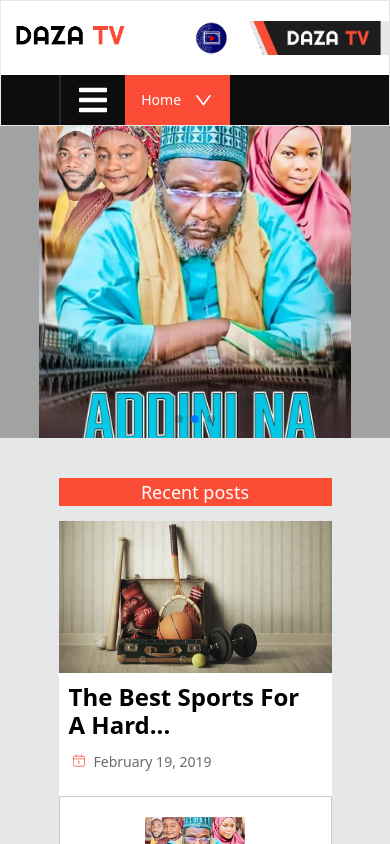
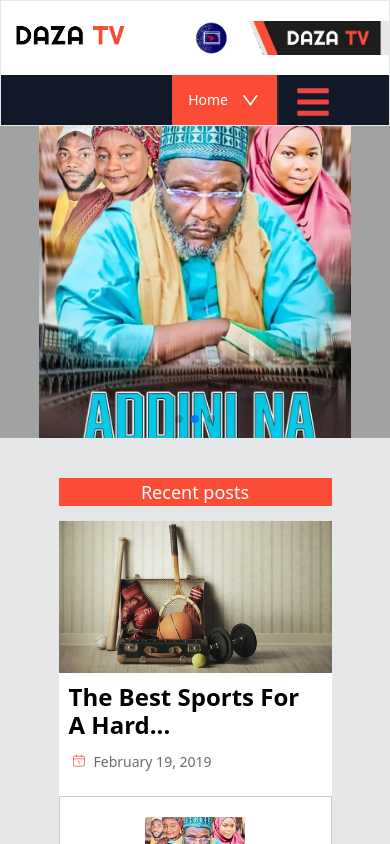
Before and after one commit to Kolosafo/daza-tv-blog, a Next.js app: page / in a window 390 px wide. Shown: the top 844 px of the page. Built offline with nearby package versions, Linux system fonts and the light colour scheme.

Commit message:
Sidebar Update

```diff
--- a/app/BlogDetails/Compoenents/BlogDetails/BlogDetailsStyles.tsx
+++ b/app/BlogDetails/Compoenents/BlogDetails/BlogDetailsStyles.tsx
@@ -23,7 +23,6 @@ export const TitleText = styled.div`
 
   p {
     display: flex;
-
     margin-right: 10px;
     margin-left: 10px;
     &:hover {
--- a/app/components/Navbar/page.tsx
+++ b/app/components/Navbar/page.tsx
@@ -4,25 +4,28 @@ import logo from "./logo.png";
 import header from "./header-banner.jpg";
 import { FaBars } from "react-icons/fa";
 import { AiOutlineDown } from "react-icons/ai";
+import SidebarNav from "../Sidebar/sidebar";
 
-export default function Navbar() {
+const Navbar = () => {
   return (
     <main className="bg-[white] w-full border  ">
       <nav className="h-full flex justify-between md:py-8 py-5 m-auto md:w-[70%] w-full">
         <div className="md:ml-0 -ml-10">
           <Image width={400} src={logo} alt="logohere" />
         </div>
-        <div className="hidden  h-full pl-4 items-center justify-center  lg:flex">
-            <FaBars size="2rem" />
+        <div className="hidden h-full items-center justify-center  lg:flex">
+            {/* <FaBars size="2rem" /> */}
+            <SidebarNav  />
+
           </div>
         <div className="lg:hidden">
           <Image width={400} src={header} alt="header" />
         </div>
       </nav>
-      <nav className="bg-[#0d0d0d] text-white w-full h-[50px] flex justify-between text-sm lg:hidden">
-        <div className="h-full flex justify-start items-center  m-auto w-[70%]">
+      <nav className="bg-gray-900 text-white w-full h-[50px] flex justify-between text-sm lg:hidden">
+        <div className="h-full flex flex-row-reverse justify-start items-center  m-auto w-[70%]">
           <div className="border-l-2 border-solid border-gray-800 h-full pl-4 items-center justify-center flex">
-            <FaBars size="2rem" />
+          <SidebarNav />
           </div>
           <div className="bg-[#fb4c35] border-r-1 border-solid border-gray-800 h-full ml-4 p-4 items-center justify-between flex">
             Home
@@ -38,3 +41,4 @@ export default function Navbar() {
     </main>
   );
 }
+export default  Navbar;
--- /dev/null
+++ b/app/components/Sidebar/sidebar.tsx
@@ -0,0 +1,48 @@
+"use client";
+import React from "react";
+import { Disclosure, Transition } from "@headlessui/react";
+import { FaBars } from "react-icons/fa";
+
+const SidebarNav = () => {
+  return (
+    <div>
+      <Disclosure as="nav">
+        <Disclosure.Button className="relative inline-flex items-center z-25  peer justify-center rounded-md  mt-2 text-#fb4c35 hover:text-white ">
+          <FaBars aria-hidden="true" className=" text-red-500  h-9 w-9 z-35 " />
+        </Disclosure.Button>
+        <Transition
+          enter="transition duration-100 ease-out"
+          leave="transition duration-75 ease-out"
+        >
+          <Disclosure.Panel className="fixed p-6 w-[40%] h-screen  bg-white z-10  top-0 left-0 transform  transition duration-150 ease-out">
+            {/* <div className="  h-screen bg-gray-100 z-25 fixed top-0 right-[0] w-[30%] "></div> */}
+
+            <div className="flex flex-col justify-start items-center ">
+              <h1 className="text-base text-center cursor-pointer font-bold text-blue-900 border-b border-gray-100 mt-4">
+                Header/Title Here
+              </h1>
+              <div className="flex justify-around flex-col my-6 pb-4 h-[500px] ">
+                <div className="flex mb-2 justify-center items-center gap-4 pl-2 border-b border-gray-200  hover:bg-gray-900 p-2 rounded-md group cursor-pointer hover:shadow-lg m-auto">
+                  <h3 className="text-base text-gray-800 group-hover:text-white font-semibold">
+                    Link 1
+                  </h3>
+                </div>
+                <div className="flex mb-2 justify-center  items-center gap-4 pl-2 border-b border-gray-200 hover:bg-gray-900 p-2 rounded-md group cursor-pointer hover:shadow-lg m-auto">
+                  <h3 className="text-base text-gray-800 group-hover:text-white font-semibold">
+                    Link 2
+                  </h3>
+                </div>
+                <div className="flex mb-2 justify-center  items-center gap-4 pl-2 border-b border-gray-200 hover:bg-gray-900 p-2 rounded-md group cursor-pointer hover:shadow-lg m-auto">
+                  <h3 className="text-base text-gray-800 group-hover:text-white font-semibold">
+                    Link 3
+                  </h3>
+                </div>
+              </div>
+            </div>
+          </Disclosure.Panel>
+        </Transition>
+      </Disclosure>
+    </div>
+  );
+};
+export default SidebarNav;
--- a/app/components/Slider/Slider.tsx
+++ b/app/components/Slider/Slider.tsx
@@ -9,27 +9,26 @@ import girl from "./girl1.jpg";
 import men from "./men1.jpg";
 import onion from "./onion1.jpg";
 
-export default function SliderPage() {
+const SliderPage = () => {
   return (
-    <div className="flex justify-center bg-[rgba(0,0,0,.3)]  border-red-500">
+    <div className="  flex justify-center bg-[rgba(0,0,0,.3)]  ">
       <div className=" bg-cover bg-center md:w-[40%] w-4/5 ">
         <Swiper
+          className=""
           slidesPerView={1}
           centeredSlides={true}
           autoplay={{
             delay: 4000,
             disableOnInteraction: false,
           }}
-            pagination={{
-              clickable: true,
-            }}
-            // navigation={true}
+          pagination={{
+            clickable: true,
+          }}
+          // navigation={true}
           modules={[Autoplay, Pagination, Navigation]}
-          //   onSlideChange={() => console.log('slide change')}
-          //   onSwiper={(swiper) => console.log(swiper)}
         >
           {" "}
-          <SwiperSlide>
+          <SwiperSlide className="">
             <Image
               className="w-full"
               src={girl}
@@ -65,7 +64,7 @@ export default function SliderPage() {
           </SwiperSlide>
         </Swiper>
       </div>
-
     </div>
   );
-}
+};
+export default SliderPage;
--- a/app/components/Slider/page.tsx
+++ b/app/components/Slider/page.tsx
@@ -1,10 +1,12 @@
 import React from 'react'
 import SliderPage from './Slider'
 
-export default function Slider() {
+
+const Slider  = () => {
   return (
-    <div>
-      <SliderPage />
+    <div >
+      <SliderPage  />
     </div>
   )
 }
+export default  Slider;
--- a/app/page.tsx
+++ b/app/page.tsx
@@ -1,21 +1,21 @@
-import Image from 'next/image'
-import Uppernav from './components/UpperNav/page'
-import Navbar from './components/Navbar/page'
-import Slider from './components/Slider/page'
-import BlogArea from './components/Blogarea/page'
-import Footer from './components/Footer/page'
-import UpperNavMobile from './components/UpperNav/UpperNavMobile'
+import React, { useState } from "react";
+import Uppernav from "./components/UpperNav/page";
+import Navbar from "./components/Navbar/page";
+import Slider from "./components/Slider/page";
+import BlogArea from "./components/Blogarea/page";
+import Footer from "./components/Footer/page";
+import UpperNavMobile from "./components/UpperNav/UpperNavMobile";
 
-export default function Home() {
+const Home = () => {
   return (
-    <main className="w-full overflow-hidden">
-      <UpperNavMobile/>
+    <main className=" relative w-full overflow-hidden">
+      <UpperNavMobile />
       <Navbar />
       <Slider />
       <BlogArea />
-      <Footer/>
+      <Footer />
       <Uppernav />
-
     </main>
-  )
-}
+  );
+};
+export default Home;
--- a/package.json
+++ b/package.json
@@ -9,6 +9,7 @@
     "lint": "next lint"
   },
   "dependencies": {
+    "@headlessui/react": "^1.7.17",
     "next": "13.5.4",
     "react": "^18",
     "react-dom": "^18",
```
Also changed, not shown: 1 other file (tests, documents, lock files or other folders).
